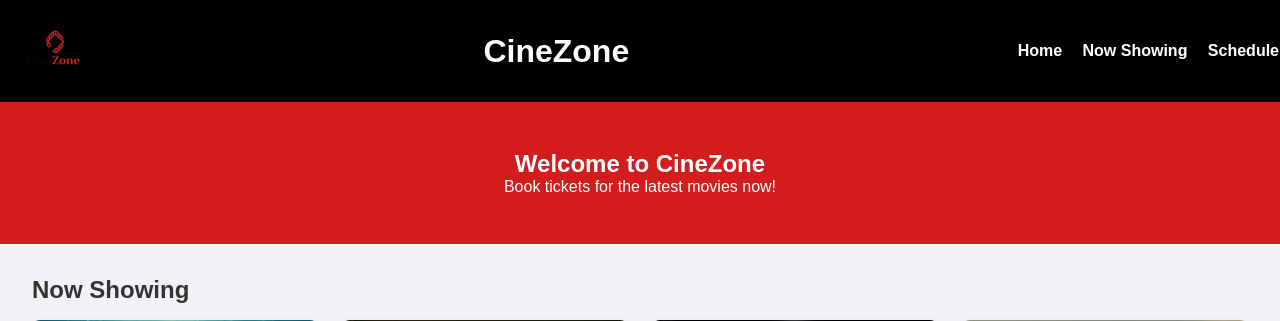
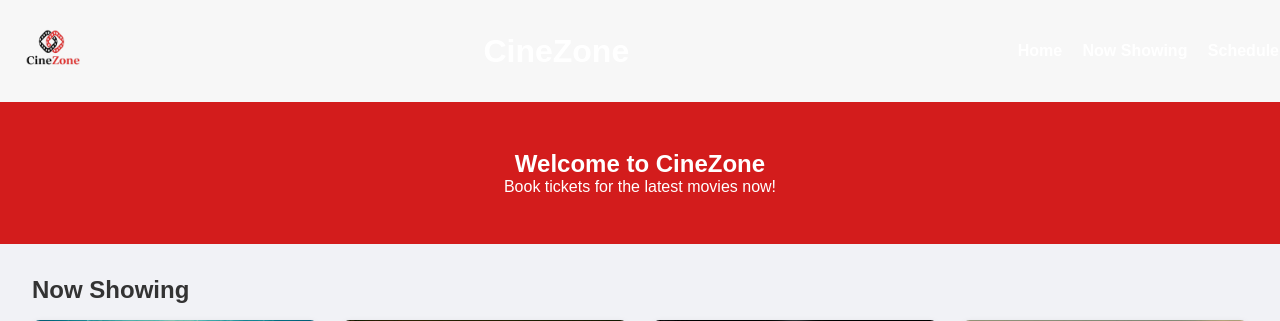
Before and after one commit to mikhael268/UAS_2, a Python web app: template group_1/templates/halaman_depan.html in a window 1280 px wide. Shown: the top 321 px of the page. Run offline with Jinja, Linux system fonts and the light colour scheme; the template is opened without the code that fills it, so the values that code supplies are empty.

Commit message:
jdaslfjajs;d

```diff
--- a/group_1/static/css/halama_depan.css
+++ b/group_1/static/css/halama_depan.css
@@ -12,7 +12,7 @@ body {
 }
 
 header {
-  background-color: #000;
+  background-color: #f7f7f7;
   padding: 1px;
   color: #fff;
   display: flex;
@@ -51,6 +51,7 @@ section {
   box-shadow: 0 2px 6px rgba(0,0,0,0.1);
   overflow: hidden;
   transition: transform 0.2s;
+  align-items: center;
 }
 
 .movie-card:hover {
```
